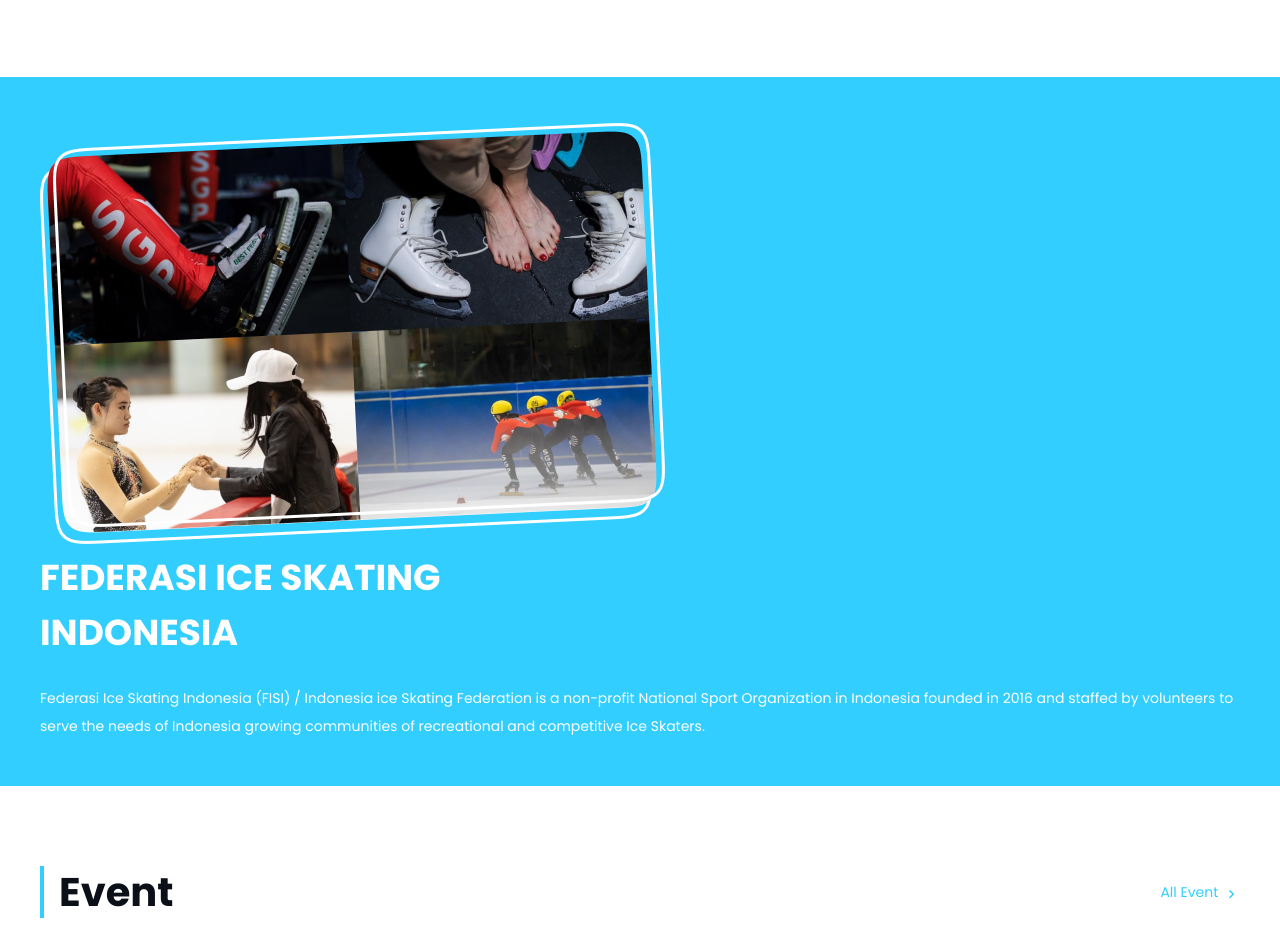
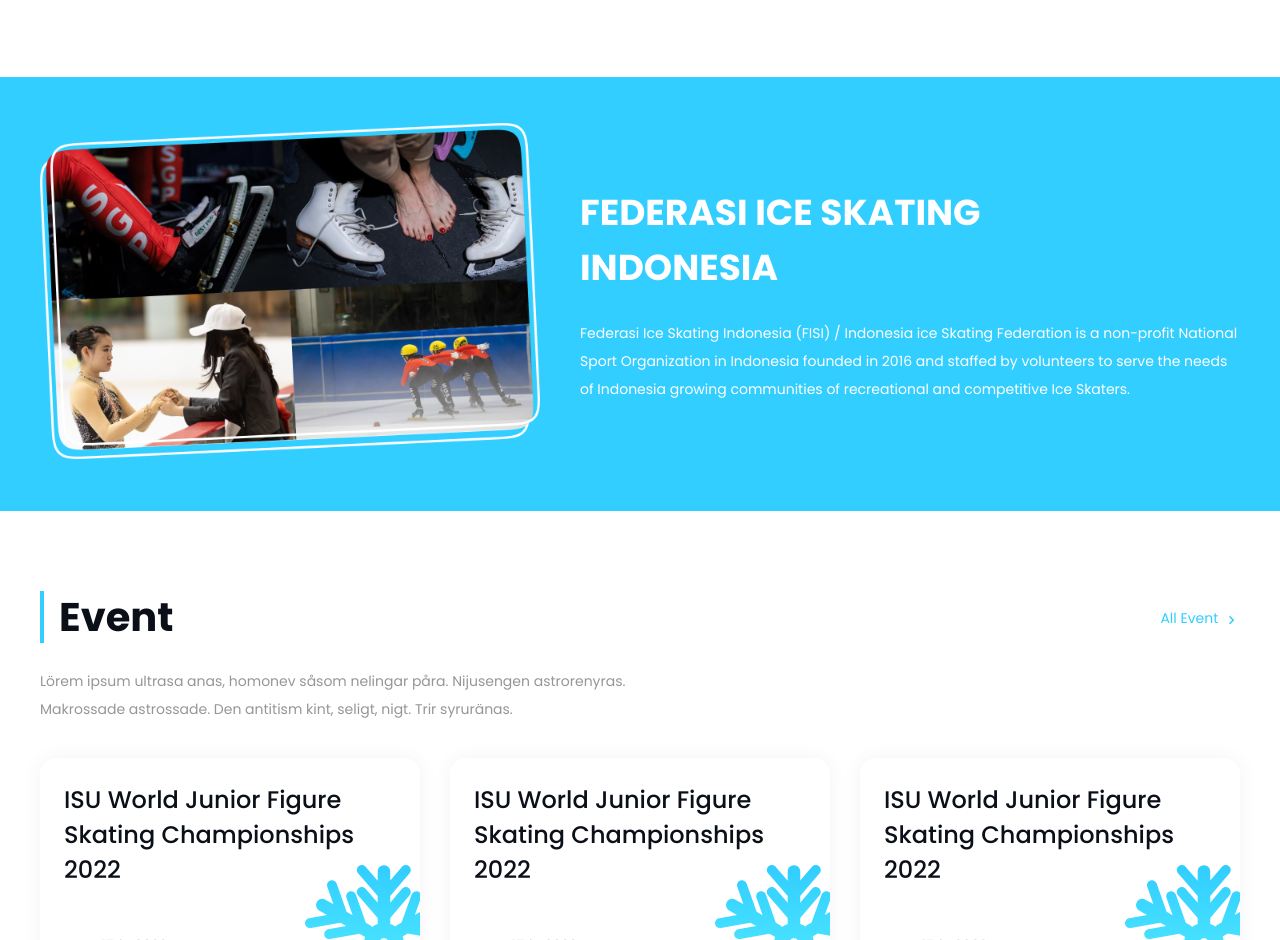
Before and after one commit to tofikhidayatxyz/kampus-tugas-web-3, a website built with Vite: page index.html in a window 1280 px wide. Shown: the part 1495-2435 px from the top of the page. Built offline with nearby package versions, Linux system fonts and the light colour scheme.

Commit message:
session 3

```diff
--- a/src/sass/style.scss
+++ b/src/sass/style.scss
@@ -282,16 +282,22 @@
 	}
 	.img {
 		padding-right: 40px;
+		flex: 0 0 45%;
 		@media screen and (max-width: 768px) {
 			padding-right: 0 !important;
+		}
+		@media screen and (max-width: 980px) {
+			flex: 0 0 100%;
 		}
 		img {
 			width: 100%;
 		}
 	}
 	.caption {
+		flex: 0 0 55%;
 		@media screen and (max-width: 980px) {
 			margin-top: 40px;
+			flex: 0 0 100%;
 		}
 		h1 {
 			font-size: 36px;
```
